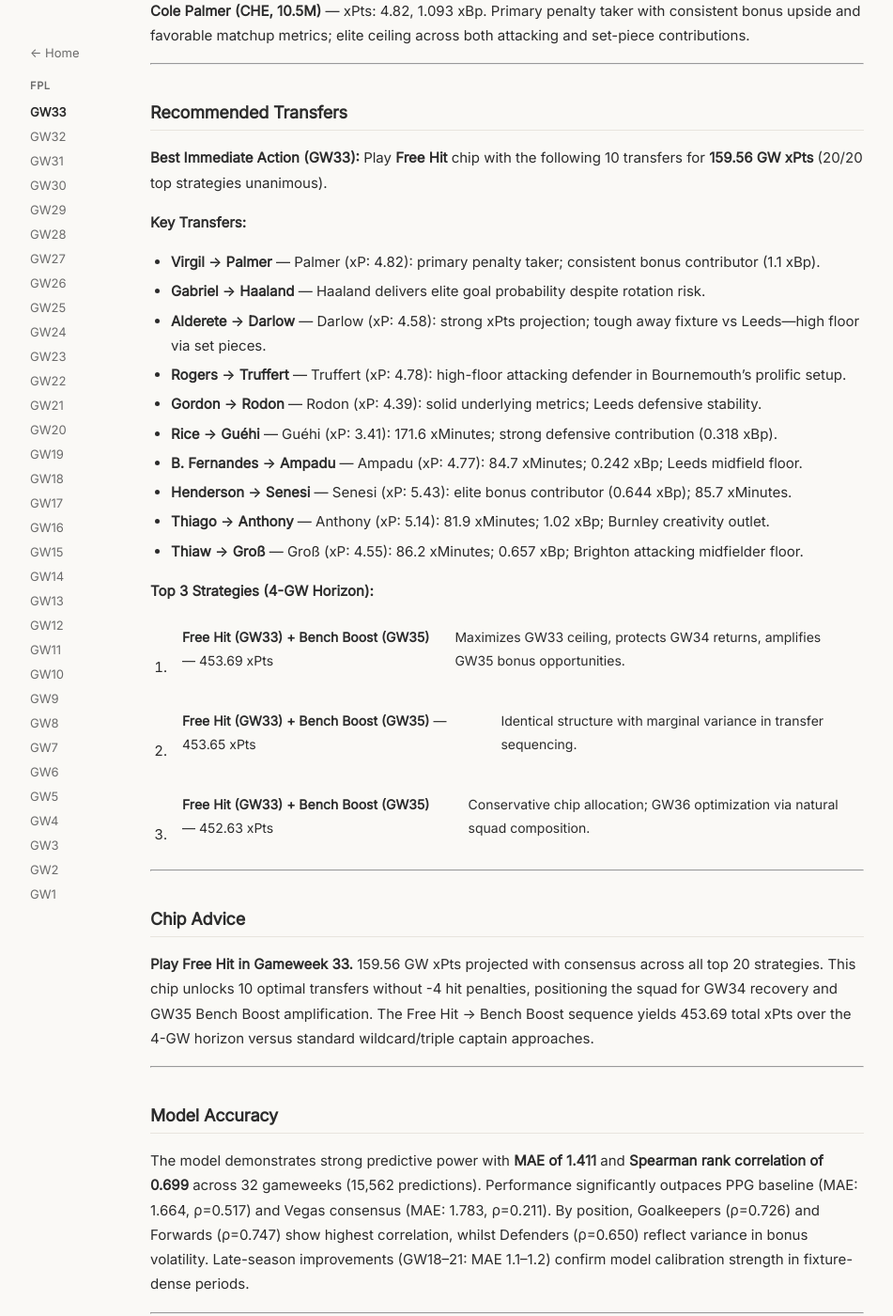
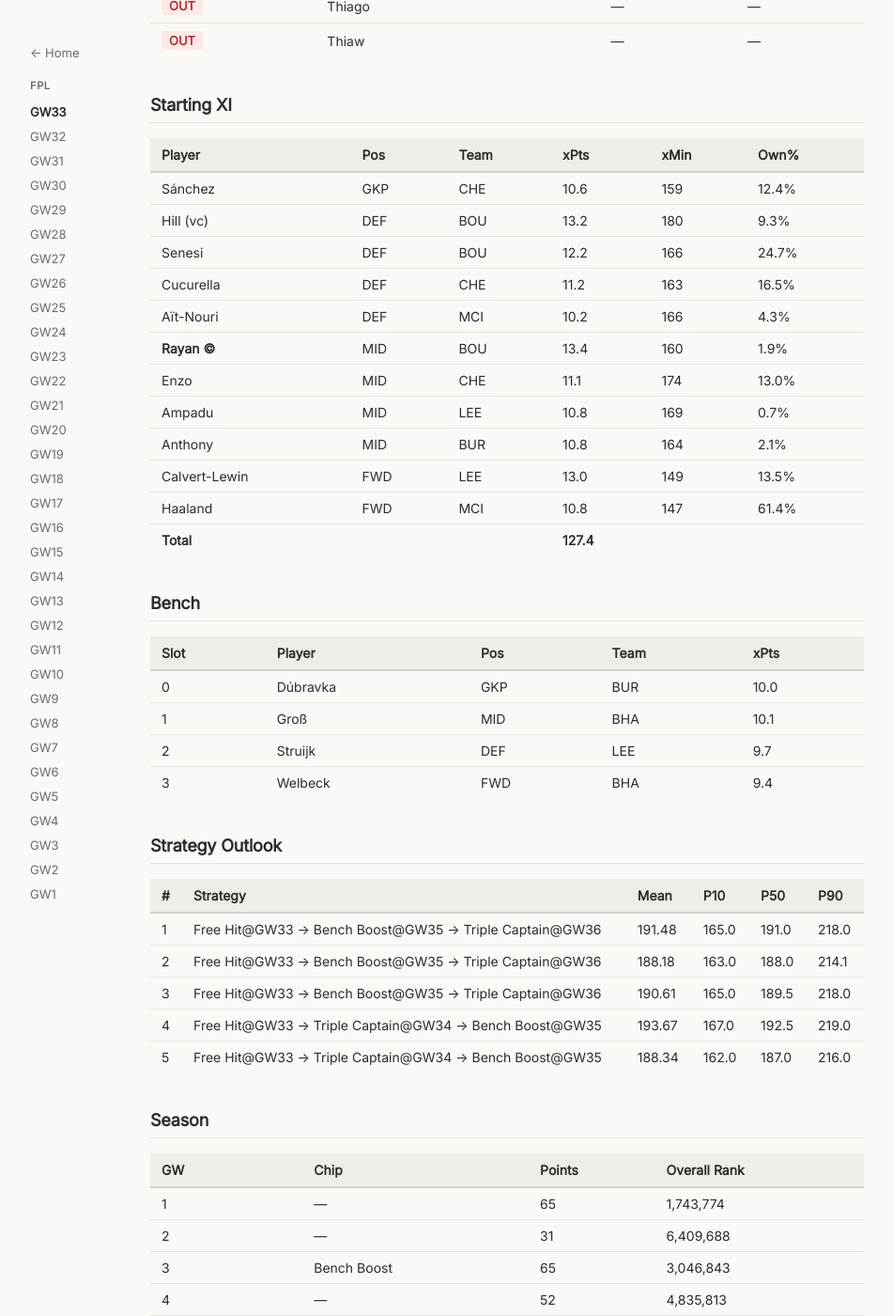
Before and after one commit to samsohn28/samsohn28.github.io, a Jekyll site: the page built from fpl/gw33.md, in a window 1280 px wide and 1400 px high, scrolled down 1495 px. Shown: the whole window at 94% size, without its empty margins (16-967 px from the left). Built offline with Jekyll 4.4.1, drawn with Linux system fonts in a browser that asks for light colours; some of the changed text lies outside the part shown.

Commit message:
overwrite gw33

```diff
--- a/fpl/gw33.md
+++ b/fpl/gw33.md
@@ -1,84 +1,122 @@
 ---
 layout: fpl
-title: "Gameweek 33 Preview"
+title: "GW33"
 gameweek: 33
 date: 2026-04-17
 ---
 
-# Gameweek 33 Preview
+# GW33
 
-## Top Picks by Position
+<div class="fpl-summary" markdown="1">
 
-**Goalkeeper**
-- **Darlow** (LEE, 3.9M) — xPts: 4.58 | 84.8 xMinutes | Strong underlying metrics with 4.58 expected points and consistent opportunities.
-- **Dúbravka** (BUR, 4.0M) — xPts: 4.59 | 82.1 xMinutes | Reliable performer with solid bonus potential (0.513 xBp).
+**Predicted xPts**: 140.8 &nbsp;·&nbsp; **Chip**: Free Hit &nbsp;·&nbsp; **Hits**: 0 &nbsp;·&nbsp; **Bank**: £1.5m &nbsp;·&nbsp; **FT**: 2 &nbsp;·&nbsp; **Plan**: FH(33)→BB(35)→TC(36) &nbsp;·&nbsp; **Consensus**: 20/20 top strategies
 
-**Defender**
-- **Hill** (BOU, 4.2M) — xPts: 5.95 | 90.0 xMinutes | Elite defensive contributor: 1.353 xBp, 5.95 xPts—Bournemouth's primary set-piece weapon.
-- **Truffert** (BOU, 4.7M) — xPts: 4.78 | 88.6 xMinutes | High floor via attacking threat (0.71 xBp) in a prolific Bournemouth setup.
-- **Senesi** (BOU, 5.2M) — xPts: 5.43 | 85.7 xMinutes | Consistent bonus contributor (0.644 xBp) with strong minute expectation.
+GW33 plays the Free Hit to field an optimised one-week squad without burning the underlying team, with heavy Bournemouth and Chelsea stacking driving a squad xPts of 140.8 and a simulated mean of 191 points. Rayan leads the captaincy at 13.4 xPts, the highest projection in the side, backed by the Bournemouth fixture and his underlying form. The chip sequence targets the season run-in: the Free Hit bridges to a Bench Boost in GW35 and Triple Captain in GW36, reserving the two highest-value chips for fixtures where depth and a single premium performer can be maximised simultaneously.
 
-**Midfielder**
-- **Semenyo** (MCI, 8.2M) — xPts: 4.24 | 82.1 xMinutes | Elite ICT form; secondary creative threat with solid goal-scoring probability (0.128 xGoals).
-- **Rayan** (BOU, 5.5M) — xPts: 6.16 | 79.9 xMinutes | Bournemouth's creator-in-chief; high expected points for the price.
-- **Rogers** (AVL, 7.4M) — xPts: 5.95 | 76.8 xMinutes | Set-piece specialist with favorable matchup; 0.444 xGoals upside.
+</div>
 
-**Forward**
-- **Thiago** (BRE, 7.3M) — xPts: 7.0 | 68.2 xMinutes | Elite goal probability (0.386 xGoals) despite fixture rotation risk; primary penalty taker.
-- **João Pedro** (CHE, 7.7M) — xPts: 4.79 | 80.6 xMinutes | Highest xPoints in attacking line; 1.197 xBp signals reliable bonus contributor.
-- **Haaland** (MCI, 14.5M) — xPts: 5.53 | 77.6 xMinutes | Goal-scoring prowess (0.333 xGoals) justifies premium; minutes uncertainty noted.
+## Transfers
 
----
+| | Player | Pos | xPts |
+|---|---|---|---|
+| <span class="fpl-in">IN</span> | Rayan | MID | 13.4 |
+| <span class="fpl-in">IN</span> | Calvert-Lewin | FWD | 13.0 |
+| <span class="fpl-in">IN</span> | Senesi | DEF | 12.2 |
+| <span class="fpl-in">IN</span> | Cucurella | DEF | 11.2 |
+| <span class="fpl-in">IN</span> | Enzo | MID | 11.1 |
+| <span class="fpl-in">IN</span> | Ampadu | MID | 10.8 |
+| <span class="fpl-in">IN</span> | Haaland | FWD | 10.8 |
+| <span class="fpl-in">IN</span> | Sánchez | GKP | 10.6 |
+| <span class="fpl-in">IN</span> | Anthony | MID | 10.8 |
+| <span class="fpl-in">IN</span> | Aït-Nouri | DEF | 10.2 |
+| <span class="fpl-in">IN</span> | Groß | MID | 10.1 |
+| <span class="fpl-in">IN</span> | Struijk | DEF | 9.7 |
+| <span class="fpl-in">IN</span> | Welbeck | FWD | 9.4 |
+| <span class="fpl-out">OUT</span> | Virgil | — | — |
+| <span class="fpl-out">OUT</span> | Gabriel | — | — |
+| <span class="fpl-out">OUT</span> | Alderete | — | — |
+| <span class="fpl-out">OUT</span> | Rogers | — | — |
+| <span class="fpl-out">OUT</span> | Gordon | — | — |
+| <span class="fpl-out">OUT</span> | Rice | — | — |
+| <span class="fpl-out">OUT</span> | B.Fernandes | — | — |
+| <span class="fpl-out">OUT</span> | Semenyo | — | — |
+| <span class="fpl-out">OUT</span> | Bowen | — | — |
+| <span class="fpl-out">OUT</span> | João Pedro | — | — |
+| <span class="fpl-out">OUT</span> | Henderson | — | — |
+| <span class="fpl-out">OUT</span> | Thiago | — | — |
+| <span class="fpl-out">OUT</span> | Thiaw | — | — |
 
-## Captain Pick
+## Starting XI
 
-**Cole Palmer (CHE, 10.5M)** — xPts: 4.82, 1.093 xBp. Primary penalty taker with consistent bonus upside and favorable matchup metrics; elite ceiling across both attacking and set-piece contributions.
+| Player | Pos | Team | xPts | xMin | Own% |
+|---|---|---|---|---|---|
+| Sánchez | GKP | CHE | 10.6 | 159 | 12.4% |
+| Hill (vc) | DEF | BOU | 13.2 | 180 | 9.3% |
+| Senesi | DEF | BOU | 12.2 | 166 | 24.7% |
+| Cucurella | DEF | CHE | 11.2 | 163 | 16.5% |
+| Aït-Nouri | DEF | MCI | 10.2 | 166 | 4.3% |
+| **Rayan ©** | MID | BOU | 13.4 | 160 | 1.9% |
+| Enzo | MID | CHE | 11.1 | 174 | 13.0% |
+| Ampadu | MID | LEE | 10.8 | 169 | 0.7% |
+| Anthony | MID | BUR | 10.8 | 164 | 2.1% |
+| Calvert-Lewin | FWD | LEE | 13.0 | 149 | 13.5% |
+| Haaland | FWD | MCI | 10.8 | 147 | 61.4% |
+| **Total** | | | **127.4** | | |
 
----
+## Bench
 
-## Recommended Transfers
+| Slot | Player | Pos | Team | xPts |
+|---|---|---|---|---|
+| 0 | Dúbravka | GKP | BUR | 10.0 |
+| 1 | Groß | MID | BHA | 10.1 |
+| 2 | Struijk | DEF | LEE | 9.7 |
+| 3 | Welbeck | FWD | BHA | 9.4 |
 
-**Best Immediate Action (GW33):** Play **Free Hit** chip with the following 10 transfers for **159.56 GW xPts** (20/20 top strategies unanimous).
+## Strategy Outlook
 
-**Key Transfers:**
-- **Virgil → Palmer** — Palmer (xP: 4.82): primary penalty taker; consistent bonus contributor (1.1 xBp).
-- **Gabriel → Haaland** — Haaland delivers elite goal probability despite rotation risk.
-- **Alderete → Darlow** — Darlow (xP: 4.58): strong xPts projection; tough away fixture vs Leeds—high floor via set pieces.
-- **Rogers → Truffert** — Truffert (xP: 4.78): high-floor attacking defender in Bournemouth's prolific setup.
-- **Gordon → Rodon** — Rodon (xP: 4.39): solid underlying metrics; Leeds defensive stability.
-- **Rice → Guéhi** — Guéhi (xP: 3.41): 171.6 xMinutes; strong defensive contribution (0.318 xBp).
-- **B. Fernandes → Ampadu** — Ampadu (xP: 4.77): 84.7 xMinutes; 0.242 xBp; Leeds midfield floor.
-- **Henderson → Senesi** — Senesi (xP: 5.43): elite bonus contributor (0.644 xBp); 85.7 xMinutes.
-- **Thiago → Anthony** — Anthony (xP: 5.14): 81.9 xMinutes; 1.02 xBp; Burnley creativity outlet.
-- **Thiaw → Groß** — Groß (xP: 4.55): 86.2 xMinutes; 0.657 xBp; Brighton attacking midfielder floor.
+| # | Strategy | Mean | P10 | P50 | P90 |
+|---|---|---|---|---|---|
+| 1 | Free Hit@GW33 → Bench Boost@GW35 → Triple Captain@GW36 | 191.48 | 165.0 | 191.0 | 218.0 |
+| 2 | Free Hit@GW33 → Bench Boost@GW35 → Triple Captain@GW36 | 188.18 | 163.0 | 188.0 | 214.1 |
+| 3 | Free Hit@GW33 → Bench Boost@GW35 → Triple Captain@GW36 | 190.61 | 165.0 | 189.5 | 218.0 |
+| 4 | Free Hit@GW33 → Triple Captain@GW34 → Bench Boost@GW35 | 193.67 | 167.0 | 192.5 | 219.0 |
+| 5 | Free Hit@GW33 → Triple Captain@GW34 → Bench Boost@GW35 | 188.34 | 162.0 | 187.0 | 216.0 |
 
-**Top 3 Strategies (4-GW Horizon):**
-1. **Free Hit (GW33) + Bench Boost (GW35)** — 453.69 xPts | Maximizes GW33 ceiling, protects GW34 returns, amplifies GW35 bonus opportunities.
-2. **Free Hit (GW33) + Bench Boost (GW35)** — 453.65 xPts | Identical structure with marginal variance in transfer sequencing.
-3. **Free Hit (GW33) + Bench Boost (GW35)** — 452.63 xPts | Conservative chip allocation; GW36 optimization via natural squad composition.
+## Season
 
----
-
-## Chip Advice
-
-**Play Free Hit in Gameweek 33.** 159.56 GW xPts projected with consensus across all top 20 strategies. This chip unlocks 10 optimal transfers without -4 hit penalties, positioning the squad for GW34 recovery and GW35 Bench Boost amplification. The Free Hit → Bench Boost sequence yields 453.69 total xPts over the 4-GW horizon versus standard wildcard/triple captain approaches.
-
----
-
-## Model Accuracy
-
-The model demonstrates strong predictive power with **MAE of 1.411** and **Spearman rank correlation of 0.699** across 32 gameweeks (15,562 predictions). Performance significantly outpaces PPG baseline (MAE: 1.664, ρ=0.517) and Vegas consensus (MAE: 1.783, ρ=0.211). By position, Goalkeepers (ρ=0.726) and Forwards (ρ=0.747) show highest correlation, whilst Defenders (ρ=0.650) reflect variance in bonus volatility. Late-season improvements (GW18–21: MAE 1.1–1.2) confirm model calibration strength in fixture-dense periods.
-
----
-
-## Betting Tips
-
-**Top 5 Clean Sheet & Attacking Player Props by Edge:**
-
-1. **Lacroix (DEF, CRY)** — Clean Sheet | Model: 81.06% vs Bookie: 15.08% | Decimal: 6.631 | Edge: +65.98% | **Stake: £8.79**
-2. **Cucurella (DEF, CHE)** — Clean Sheet | Model: 75.52% vs Bookie: 24.46% | Decimal: 4.088 | Edge: +51.06% | **Stake: £10.73**
-3. **Dúbravka (GKP, BUR)** — Clean Sheet | Model: 54.61% vs Bookie: 11.14% | Decimal: 8.977 | Edge: +43.47% | **Stake: £9.58**
-4. **Senesi (DEF, BOU)** — Clean Sheet | Model: 72.64% vs Bookie: 29.52% | Decimal: 3.388 | Edge: +43.12% | **Stake: £5.32**
-5. **Sánchez (GKP, CHE)** — Clean Sheet | Model: 64.65% vs Bookie: 24.46% | Decimal: 4.088 | Edge: +40.19% | **Stake: £10.73**
-
-**Note on AGS:** Player props (Anytime Goal Scorer) are included in the 15-bet portfolio (total stake: £299.93 /
+| GW | Chip | Points | Overall Rank |
+|---|---|---|---|
+| 1 | — | 65 | 1,743,774 |
+| 2 | — | 31 | 6,409,688 |
+| 3 | Bench Boost | 65 | 3,046,843 |
+| 4 | — | 52 | 4,835,813 |
+| 5 | — | 51 | 3,769,183 |
+| 6 | — | 56 | 3,175,586 |
+| 7 | — | 62 | 3,412,363 |
+| 8 | — | 64 | 3,237,821 |
+| 9 | — | 51 | 3,017,214 |
+| 10 | — | 65 | 3,295,450 |
+| 11 | — | 44 | 3,072,039 |
+| 12 | — | 31 | 3,547,273 |
+| 13 | — | 36 | 3,542,508 |
+| 14 | — | 63 | 3,655,117 |
+| 15 | — | 40 | 4,144,766 |
+| 16 | — | 50 | 4,740,870 |
+| 17 | — | 76 | 4,625,556 |
+| 18 | Triple Captain | 43 | 4,700,075 |
+| 19 | — | 40 | 4,728,380 |
+| 20 | — | 62 | 4,045,398 |
+| 21 | — | 52 | 4,091,137 |
+| 22 | — | 38 | 4,128,079 |
+| 23 | — | 35 | 4,449,215 |
+| 24 | — | 50 | 4,648,697 |
+| 25 | — | 64 | 4,562,125 |
+| 26 | — | 77 | 4,018,405 |
+| 27 | — | 38 | 4,297,042 |
+| 28 | — | 65 | 4,062,282 |
+| 29 | — | 58 | 4,054,109 |
+| 30 | — | 48 | 3,974,547 |
+| 31 | — | 36 | 4,150,343 |
+| 32 | Wildcard | 71 | 3,636,989 |
+|---|---|---|---|
+| **GW1–32** | | **1679** | |
```
